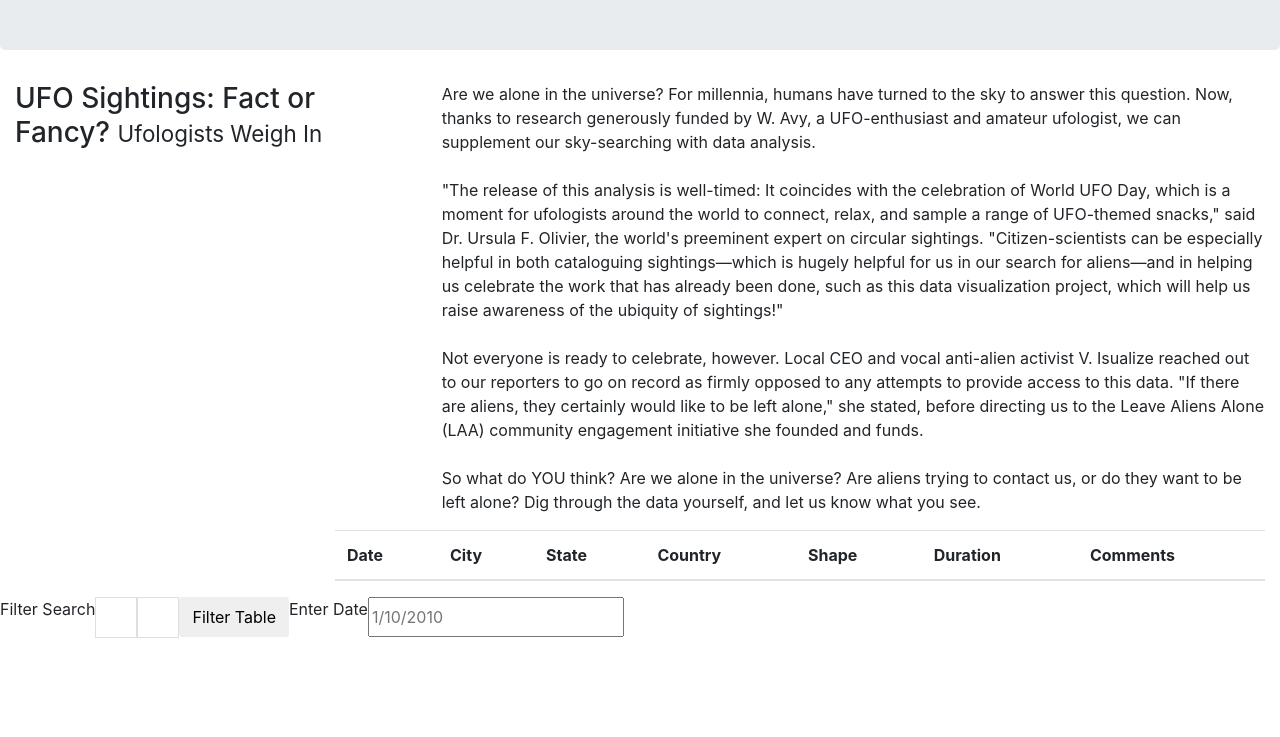
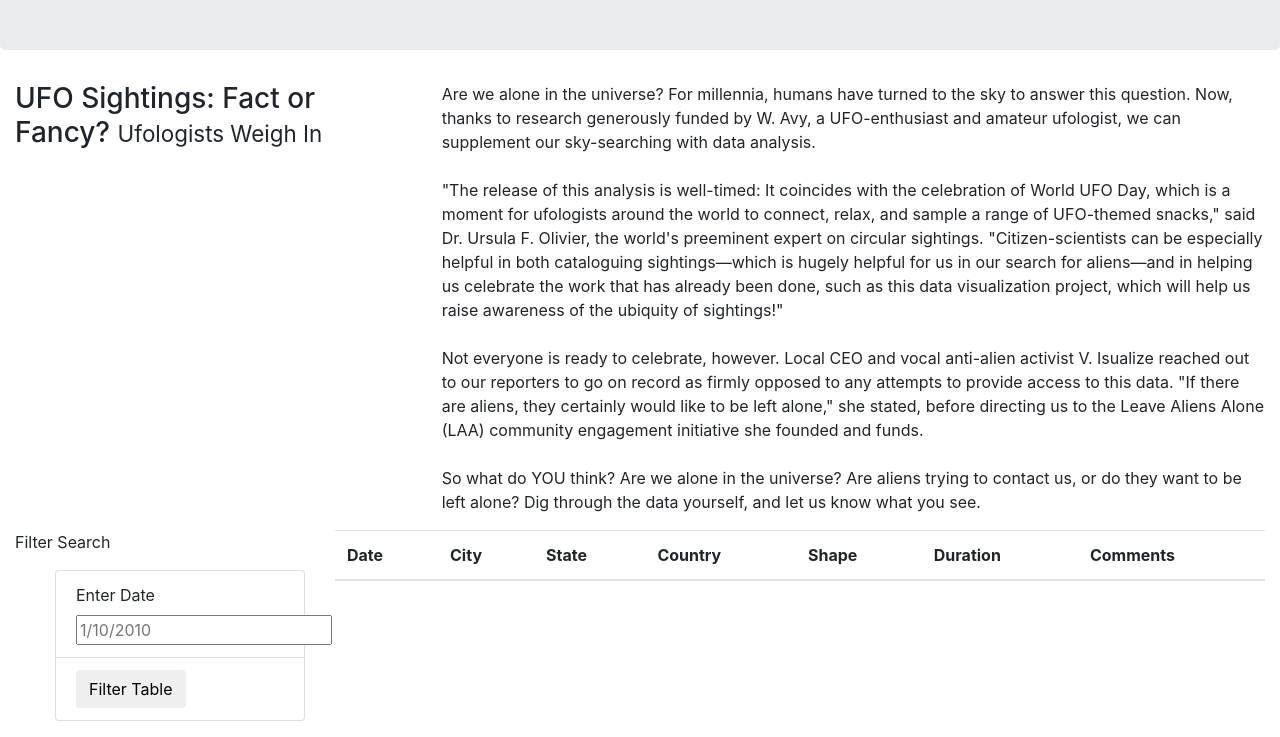
Before and after one commit to rpamintuan671/UFOs, a plain HTML site: page static/index.html in a window 1280 px wide. Shown: the part 190-927 px from the top of the page. Before the commit the page ends 828 px from the top, so only its background shows below. Drawn offline with nearby package versions, Linux system fonts and the light colour scheme; files that its build step writes are made by us from their sources.

Commit message:
Index Updated

```diff
--- a/static/index.html
+++ b/static/index.html
@@ -42,7 +42,18 @@
       <div class="container-fluid">
         <div class="row">
           <div class="col-md-3">
-
+            <form>
+              <p>Filter Search</p>
+              <ul class="">
+                <li class="list-group-item">
+                  <label for="date">Enter Date</label>
+                  <input type="text" placeholder="1/10/2010" id="datetime" />
+                </li>
+                <li class="list-group-item">
+                  <button id="filter-btn" type="button" class="btn btn-default">Filter Table</button>
+                </li>
+              </ul>
+            </form>
           </div>
           <div class="col-md-9">
             <table class="table table-striped">
@@ -60,19 +71,5 @@
               <tbody></tbody>
             </table>
           </div>
-      <form>
-        <p>Filter Search</p>
-      </form>
-      <li class="list-group-item">
-
-      </li>
-      <li class="list-group-item">
-
-      </li><button id="filter-btn" type="button" class="btn btn-default">Filter Table</button>
-      <label for="date">Enter Date</label>
-      <input type="text" placeholder="1/10/2010" id="datetime" />
-
-
-</body>
 </body>
 </html>
```
